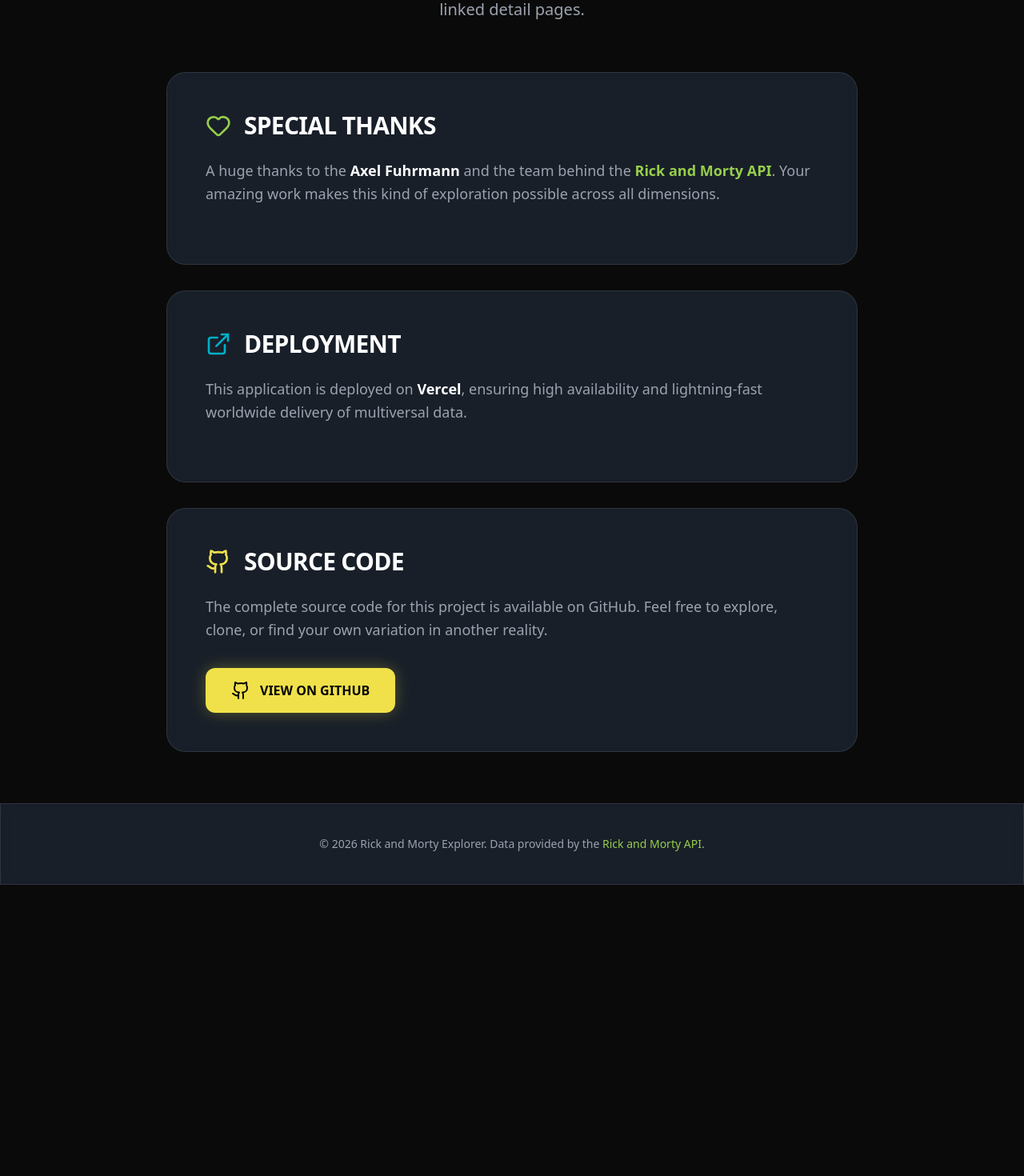
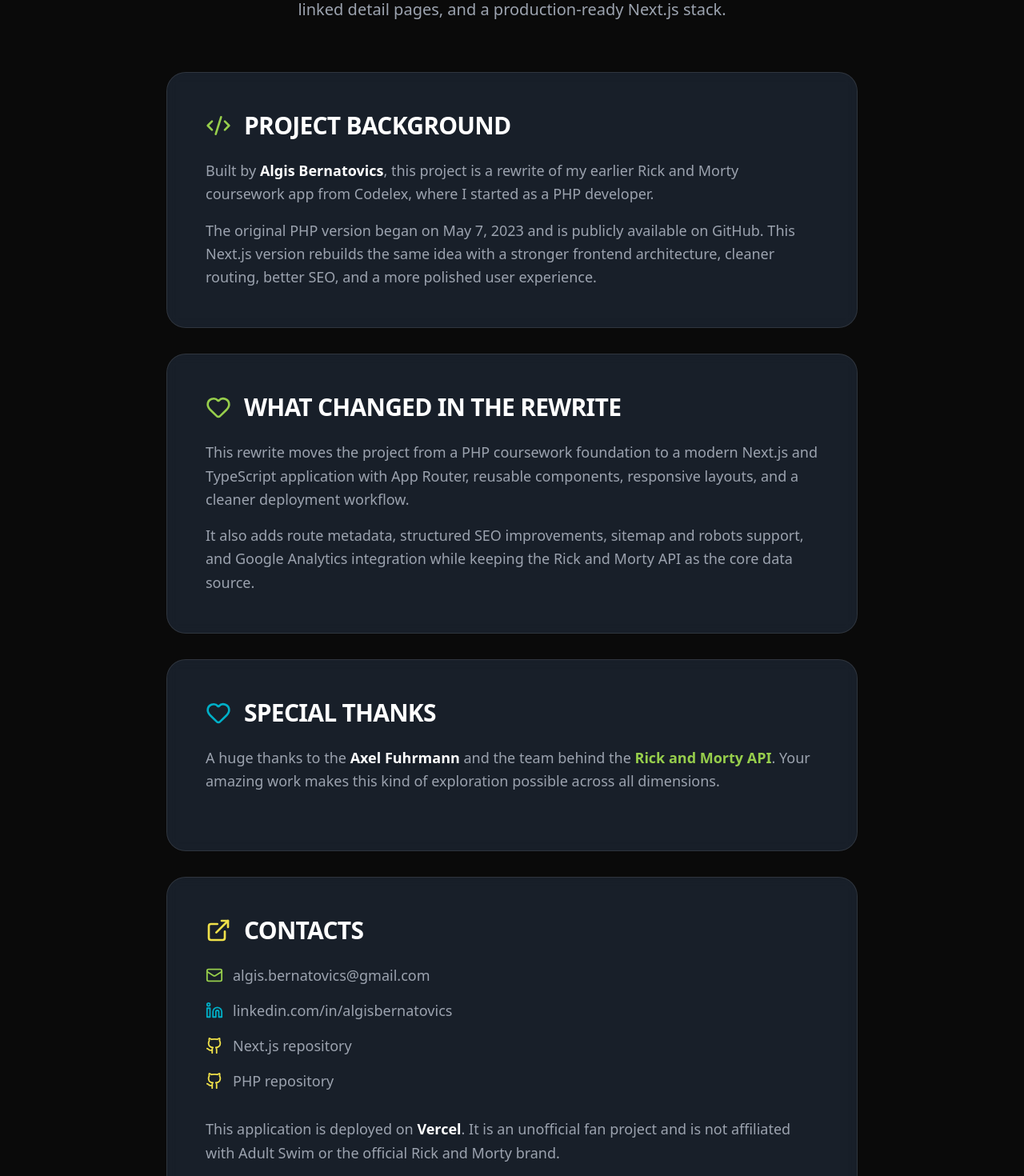
Before and after one commit to algisbernatovics/rick-and-morty-njs, a Next.js app: page /about in a window 1280 px wide. Shown: the part 300-1770 px from the top of the page at 80% size. Before the commit the page ends 1406 px from the top, so only its background shows below. Built offline with nearby package versions, Linux system fonts and the light colour scheme; no server answers.

Commit message:
feat: update about page and local dev scripts

```diff
--- a/package.json
+++ b/package.json
@@ -3,7 +3,9 @@
   "version": "0.1.0",
   "private": true,
   "scripts": {
-    "dev": "next dev",
+    "predev": "rm -f .next/dev/lock",
+    "dev": "next dev --webpack",
+    "dev:turbo": "rm -f .next/dev/lock && next dev",
     "build": "next build",
     "start": "next start",
     "lint": "eslint"
--- a/src/app/about/page.tsx
+++ b/src/app/about/page.tsx
@@ -1,5 +1,5 @@
 import type { Metadata } from "next";
-import { Github, ExternalLink, Heart } from "lucide-react";
+import { Github, ExternalLink, Heart, Mail, Linkedin, Code2 } from "lucide-react";
 import Link from "next/link";
 import { createMetadata } from "@/lib/seo";
 
@@ -18,14 +18,40 @@
                     About the <span className="text-primary">Guide</span>
                 </h1>
                 <p className="text-xl text-muted-foreground max-w-2xl mx-auto font-medium">
-                    Rick and Morty Explorer is an English-language guide for browsing characters, episodes, and locations from the series with fast search and linked detail pages.
+                    Rick and Morty Explorer is an English-language fan project for browsing characters, episodes, and locations from the series with fast search, linked detail pages, and a production-ready Next.js stack.
                 </p>
             </header>
 
             <div className="grid grid-cols-1 gap-8">
                 <section className="glass p-8 md:p-12 rounded-3xl border-l-4 border-primary">
                     <div className="flex items-center gap-4 mb-6">
+                        <Code2 className="text-primary" size={32} />
+                        <h2 className="text-3xl font-black tracking-tight text-white uppercase">Project Background</h2>
+                    </div>
+                    <p className="text-lg text-muted-foreground mb-4 leading-relaxed">
+                        Built by <span className="text-white font-bold">Algis Bernatovics</span>, this project is a rewrite of my earlier Rick and Morty coursework app from Codelex, where I started as a PHP developer.
+                    </p>
+                    <p className="text-lg text-muted-foreground leading-relaxed">
+                        The original PHP version began on May 7, 2023 and is publicly available on GitHub. This Next.js version rebuilds the same idea with a stronger frontend architecture, cleaner routing, better SEO, and a more polished user experience.
+                    </p>
+                </section>
+
+                <section className="glass p-8 md:p-12 rounded-3xl border-l-4 border-primary">
+                    <div className="flex items-center gap-4 mb-6">
                         <Heart className="text-primary" size={32} />
+                        <h2 className="text-3xl font-black tracking-tight text-white uppercase">What Changed in the Rewrite</h2>
+                    </div>
+                    <p className="text-lg text-muted-foreground mb-4 leading-relaxed">
+                        This rewrite moves the project from a PHP coursework foundation to a modern Next.js and TypeScript application with App Router, reusable components, responsive layouts, and a cleaner deployment workflow.
+                    </p>
+                    <p className="text-lg text-muted-foreground leading-relaxed">
+                        It also adds route metadata, structured SEO improvements, sitemap and robots support, and Google Analytics integration while keeping the Rick and Morty API as the core data source.
+                    </p>
+                </section>
+
+                <section className="glass p-8 md:p-12 rounded-3xl border-l-4 border-secondary">
+                    <div className="flex items-center gap-4 mb-6">
+                        <Heart className="text-secondary" size={32} />
                         <h2 className="text-3xl font-black tracking-tight text-white uppercase">Special Thanks</h2>
                     </div>
                     <p className="text-lg text-muted-foreground mb-6 leading-relaxed">
@@ -34,32 +60,47 @@
                     </p>
                 </section>
 
-                <section className="glass p-8 md:p-12 rounded-3xl border-l-4 border-secondary">
-                    <div className="flex items-center gap-4 mb-6">
-                        <ExternalLink className="text-secondary" size={32} />
-                        <h2 className="text-3xl font-black tracking-tight text-white uppercase">Deployment</h2>
-                    </div>
-                    <p className="text-lg text-muted-foreground mb-6 leading-relaxed">
-                        This application is deployed on <span className="text-white font-bold">Vercel</span>, ensuring high availability and lightning-fast worldwide delivery of multiversal data.
-                    </p>
-                </section>
-
                 <section className="glass p-8 md:p-12 rounded-3xl border-l-4 border-accent">
                     <div className="flex items-center gap-4 mb-6">
-                        <Github className="text-accent" size={32} />
-                        <h2 className="text-3xl font-black tracking-tight text-white uppercase">Source Code</h2>
+                        <ExternalLink className="text-accent" size={32} />
+                        <h2 className="text-3xl font-black tracking-tight text-white uppercase">Contacts</h2>
                     </div>
-                    <p className="text-lg text-muted-foreground mb-8 leading-relaxed">
-                        The complete source code for this project is available on GitHub. Feel free to explore, clone, or find your own variation in another reality.
+                    <div className="space-y-4 mb-8">
+                        <Link
+                            href="mailto:algis.bernatovics@gmail.com"
+                            className="flex items-center gap-3 text-lg text-muted-foreground hover:text-white transition-colors"
+                        >
+                            <Mail className="text-primary shrink-0" size={22} />
+                            algis.bernatovics@gmail.com
+                        </Link>
+                        <Link
+                            href="https://www.linkedin.com/in/algisbernatovics/"
+                            target="_blank"
+                            className="flex items-center gap-3 text-lg text-muted-foreground hover:text-white transition-colors"
+                        >
+                            <Linkedin className="text-secondary shrink-0" size={22} />
+                            linkedin.com/in/algisbernatovics
+                        </Link>
+                        <Link
+                            href="https://github.com/algisbernatovics/rick-and-morty-njs"
+                            target="_blank"
+                            className="flex items-center gap-3 text-lg text-muted-foreground hover:text-white transition-colors"
+                        >
+                            <Github className="text-accent shrink-0" size={22} />
+                            Next.js repository
+                        </Link>
+                        <Link
+                            href="https://github.com/algisbernatovics/rick-and-morty"
+                            target="_blank"
+                            className="flex items-center gap-3 text-lg text-muted-foreground hover:text-white transition-colors"
+                        >
+                            <Github className="text-accent shrink-0" size={22} />
+                            PHP repository
+                        </Link>
+                    </div>
+                    <p className="text-lg text-muted-foreground leading-relaxed">
+                        This application is deployed on <span className="text-white font-bold">Vercel</span>. It is an unofficial fan project and is not affiliated with Adult Swim or the official Rick and Morty brand.
                     </p>
-                    <Link
-                        href="https://github.com/algisbernatovics/rick-and-morty-njs"
-                        target="_blank"
-                        className="inline-flex items-center gap-3 px-8 py-4 rounded-xl bg-accent text-black font-black hover:scale-105 transition-all shadow-[0_0_20px_rgba(240,225,74,0.3)]"
-                    >
-                        <Github size={24} />
-                        VIEW ON GITHUB
-                    </Link>
                 </section>
             </div>
         </div>
```
